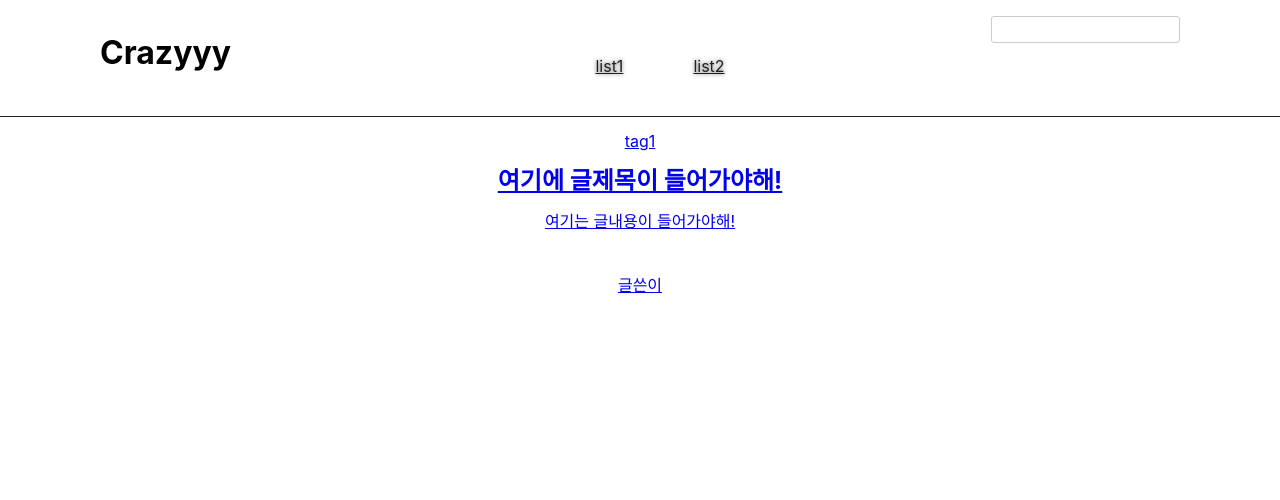
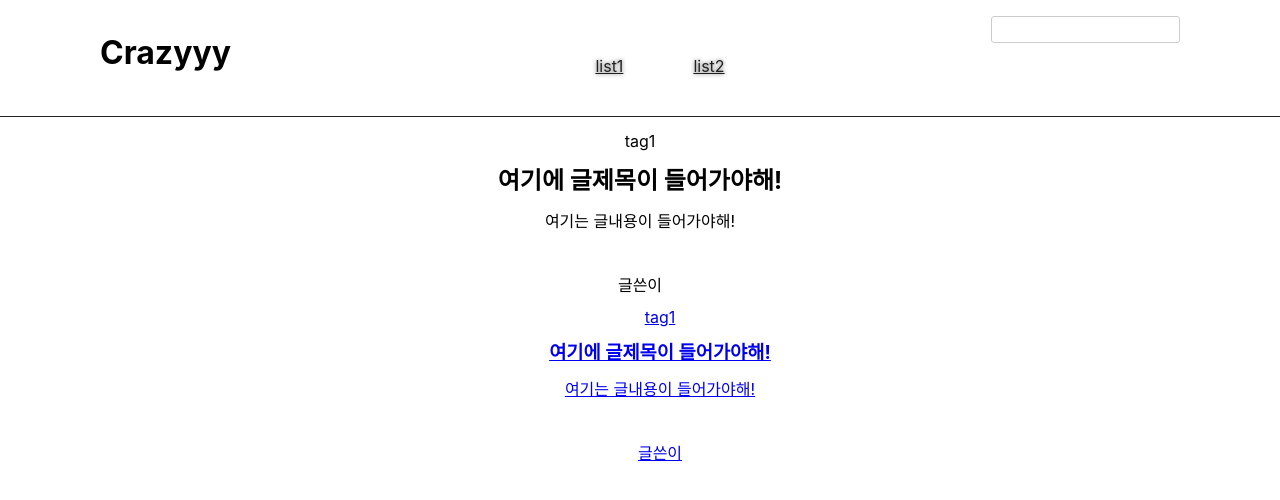
Before and after one commit to CleanUIUX/Crazyyy, a React (Create React App) app in the folder blog/: page / in a window 1280 px wide. Shown: the top 500 px of the page. Built offline with nearby package versions, Linux system fonts and the light colour scheme.

Commit message:
글목록 작업중 - 30%

```diff
--- a/blog/src/components/ListContents.jsx
+++ b/blog/src/components/ListContents.jsx
@@ -7,17 +7,36 @@ function ListContents() {
         <>
             <div>
             <Router>
+                <StyledLink to="/">
+                    <ImgBox>
+                        <img src="" alt="" />
+                    </ImgBox>
+                    <TxtBox>
+                        <TagList>
+                            <Tag>
+                                tag1
+                            </Tag>
+                        </TagList>
+                        <Title>여기에 글제목이 들어가야해!</Title>
+                        <Txt>여기는 글내용이 들어가야해!</Txt>
+                        <InfoWriter>
+                            <img src="" alt="" />
+                            <WriterInfo>
+                                <WriterName>글쓴이</WriterName>
+                                <DateInfo></DateInfo>
+                            </WriterInfo>
+                        </InfoWriter>
+                    </TxtBox>
+                </StyledLink>
+                <ul className="post_list">
+                    <li>
                         <Link to="/">
-                    <div className="img_box">
-                        <img src="" alt="" />
-                    </div>
-                    <div className="txt_box">
-                        <div className="tag_list">
-                            <span className="tag1">
-                                tag1
-                            </span>
-                        </div>
-                        <h2>여기에 글제목이 들어가야해!</h2>
+                            <TagList>
+                                <span className="tag1">tag1</span>
+                            </TagList>
+                            <div className="post_content">
+                                <div className="post_txt">
+                                    <h3>여기에 글제목이 들어가야해!</h3>
                                     <p>여기는 글내용이 들어가야해!</p>
                                     <div className="info_writer">
                                         <img src="" alt="" />
@@ -27,11 +46,52 @@ function ListContents() {
                                         </div>
                                     </div>
                                 </div>
+                                <div className="post_img">
+                                    <img src="" alt="" />
+                                </div>
+                            </div>
                         </Link>
+                    </li>
+                </ul>
             </Router>
             </div>
         </>
     )
 }
 
+const StyledLink = styled(Link)`
+    text-decoration: none;
+    color: inherit;
+`;
+const ImgBox = styled.div`
+    /* 이미지 박스 스타일 */
+`;
+const TxtBox = styled.div`
+    /* 텍스트 박스 스타일 */
+`;
+const TagList = styled.div`
+    /* 태그 리스트 스타일 */
+`;
+const Tag = styled.span`
+    /* 태그 스타일 */
+`;
+const Title = styled.h2`
+    /* 제목 스타일 */
+`
+const Txt =styled.p`
+    /* 내용 스타일 */
+`
+const InfoWriter = styled.div`
+    /* 글쓴이 정보 스타일 */
+`;
+const WriterInfo = styled.div`
+    /* 글쓴이 정보 스타일 */
+`;
+const WriterName = styled.p`
+    /* 글쓴이 이름 스타일 */
+`;
+
+const DateInfo = styled.span`
+    /* 날짜 정보 스타일 */
+`;
 export default ListContents;
```
Lines whose indentation alone changed are shown as unchanged.
